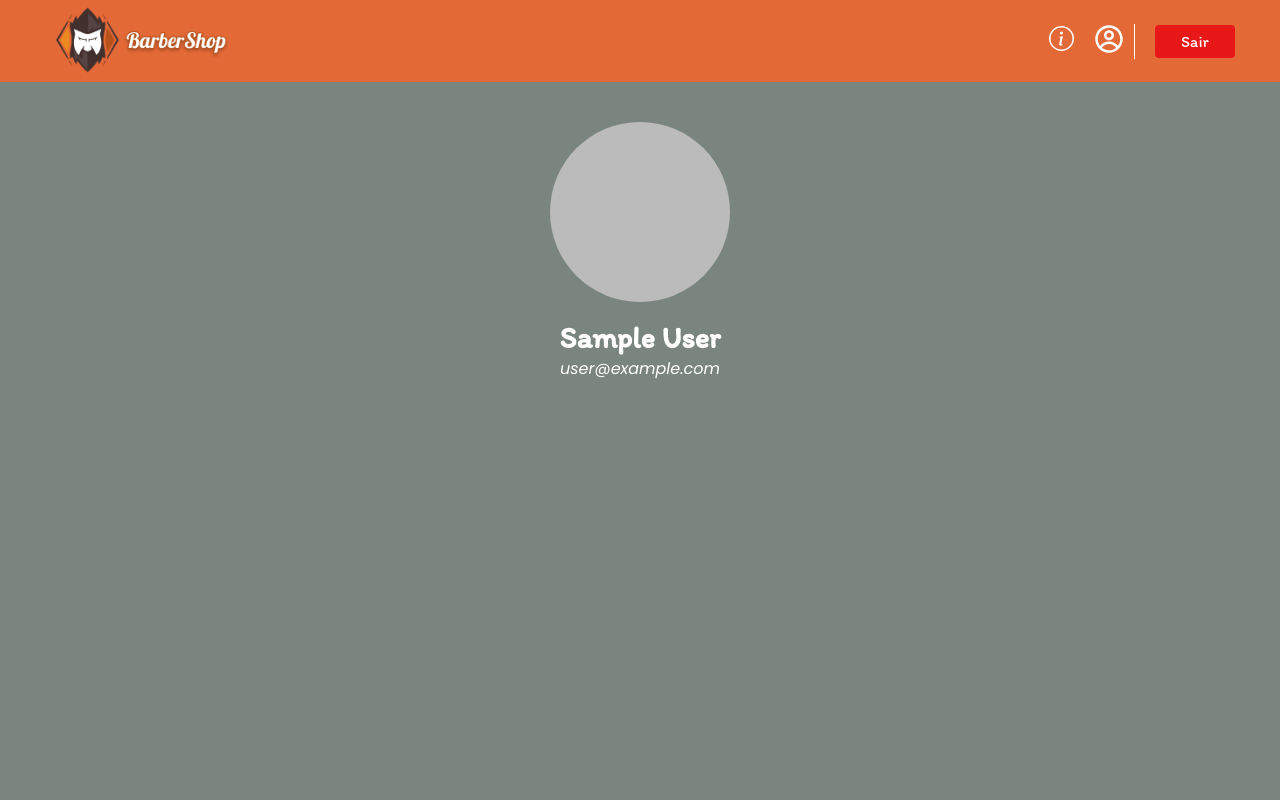
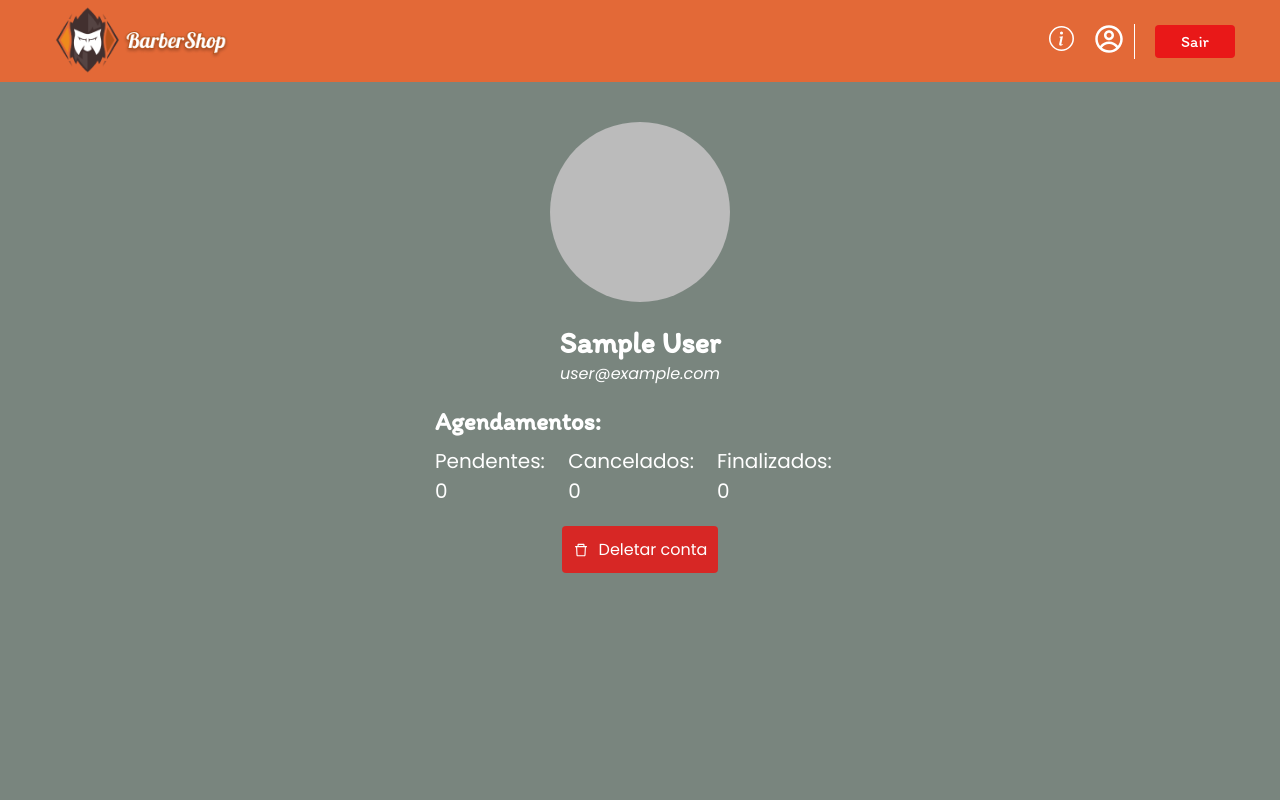
Before and after one commit to iarlen-reis/BarberShop, a React (Vite) app: page /profile in a window 1280 px wide. Shown: the top 800 px of the page. Built offline with nearby package versions, Linux system fonts and the light colour scheme; no server answers; the database is empty; sample sign-in values are in the browser's storage.

Commit message:
feat: creating schedule statistics in the user's profile and adding functionality to delete user.

```diff
--- a/src/context/AuthContext.tsx
+++ b/src/context/AuthContext.tsx
@@ -5,6 +5,7 @@ import {
   onAuthStateChanged,
   signOut,
   getAuth,
+  deleteUser,
   createUserWithEmailAndPassword,
   updateProfile,
   GoogleAuthProvider,
@@ -24,7 +25,8 @@ interface IAuthContext {
   loginWithGoogle: () => Promise<User>;
   loginUserWithEmail: (
     userData: IUserData
-  ) => Promise<UserCredential>
+  ) => Promise<UserCredential>;
+  DeleteUser: () => void;
 }
 
 interface IChildren {
@@ -50,6 +52,7 @@ const AuthContext = createContext<IAuthContext>({
   loginUserWithEmail: async () => {
     throw new Error("AuthContext não foi inicializado corretamente.");
   },
+  DeleteUser: () => ({}),
 
   });
 
@@ -108,6 +111,16 @@ export const AuthProvider = ({ children }: IChildren) => {
     }
   };
 
+  const DeleteUser = async () => {
+    try {
+        if(!auth.currentUser) return;
+
+        await deleteUser(auth.currentUser);
+    } catch (error) {
+        console.log(error)
+    }
+  }
+
   // logout user.
   const logout = async () => {
     try {
@@ -128,7 +141,8 @@ export const AuthProvider = ({ children }: IChildren) => {
         logout,
         useCreateUserWithEmail,
         loginWithGoogle,
-        loginUserWithEmail
+        loginUserWithEmail,
+        DeleteUser,
      }}
     >
       {children}
--- a/src/pages/Profile/Profile.tsx
+++ b/src/pages/Profile/Profile.tsx
@@ -7,15 +7,34 @@ import {
   ProfileImageStyled,
   ProfileNameStyled,
   ProfileEmailStyled,
+  ButtonDeleteStyled,
+  ServiceStyled,
 } from "./styles";
 
+import { AiOutlineDelete } from "react-icons/ai";
+
 import { useAuthContext } from "../../context/AuthContext";
+import { getUserDocuments } from "../../hooks/useFetchDocuments";
 
 import UserImage from "/Images/user.png";
 import { Navigate } from "react-router-dom";
 
 const Profile = () => {
-  const { user } = useAuthContext();
+  const { user, DeleteUser } = useAuthContext();
+
+  const { schedules } = getUserDocuments();
+
+  const pendingSchedules = schedules?.filter((schedules) =>
+    schedules.status.includes("pendente"),
+  ).length;
+
+  const canceledSchedules = schedules?.filter((schedules) =>
+    schedules.status.includes("cancelado"),
+  ).length;
+
+  const finishedSchedules = schedules?.filter((schedules) =>
+    schedules.status.includes("finalizado"),
+  ).length;
 
   if (!user) {
     return <Navigate to="/login" />;
@@ -35,6 +54,20 @@ const Profile = () => {
           <ProfileNameStyled>{user?.displayName}</ProfileNameStyled>
           <ProfileEmailStyled>{user?.email}</ProfileEmailStyled>
         </div>
+        <ServiceStyled>
+          <h2>Agendamentos:</h2>
+          <div>
+            <p>Pendentes: {pendingSchedules}</p>
+            <p>Cancelados: {canceledSchedules}</p>
+            <p>Finalizados: {finishedSchedules}</p>
+          </div>
+        </ServiceStyled>
+        <div>
+          <ButtonDeleteStyled onClick={DeleteUser}>
+            <AiOutlineDelete />
+            Deletar conta
+          </ButtonDeleteStyled>
+        </div>
       </ProfileStyled>
     </ContainerStyled>
   );
--- a/src/pages/Profile/styles.ts
+++ b/src/pages/Profile/styles.ts
@@ -10,7 +10,7 @@ export const ProfileStyled = styled.section`
   padding: 2rem;
   margin: 0 auto;
 
-  gap: ${({ theme }) => theme.gap.regular};
+  gap: ${({ theme }) => theme.gap.big};
 `;
 
 export const ProfileImageStyled = styled.div`
@@ -29,6 +29,10 @@ export const ProfileNameStyled = styled.h1`
   font-size: ${({ theme }) => theme.size.big};
 
   color: ${({ theme }) => theme.colors.textWhite};
+
+  @media (max-width: 350px) {
+    font-size: ${({ theme }) => theme.size.regular};
+  }
 `;
 
 export const ProfileEmailStyled = styled.p`
@@ -38,4 +42,98 @@ export const ProfileEmailStyled = styled.p`
   font-family: ${({ theme }) => theme.font.poppins};
 
   color: ${({ theme }) => theme.colors.textWhite};
+
+  @media (max-width: 350px) {
+    font-size: ${({ theme }) => theme.size.verySmall};
+  }
 `;
+
+export const ServiceStyled = styled.div`
+  display: flex;
+  flex-direction: column;
+
+  margin: 0 auto;
+
+  gap: ${({ theme }) => theme.gap.small};
+
+  color: ${({ theme }) => theme.colors.textWhite};
+
+  h2 {
+    font-size: ${({ theme }) => theme.size.superRegular};
+  }
+
+  > div {
+    display: flex;
+    font-size: ${({ theme }) => theme.size.regular};
+    font-family: ${({ theme }) => theme.font.poppins};
+
+    gap: ${({ theme }) => theme.gap.small};
+  }
+
+  @media (max-width: 530px) {
+    h2 {
+      font-size: ${({ theme }) => theme.size.regular};
+    }
+
+    > div {
+      font-size: ${({ theme }) => theme.size.small};
+    }
+  }
+
+  @media (max-width: 420px) {
+    h2 {
+      font-size: ${({ theme }) => theme.size.regular};
+    }
+
+    > div {
+      font-size: ${({ theme }) => theme.size.verySmall};
+    }
+  }
+
+  @media (max-width: 350px) {
+    h2 {
+      font-size: ${({ theme }) => theme.size.small};
+    }
+
+    > div {
+      font-size: ${({ theme }) => theme.size.verySmall};
+      justify-content: space-between;
+      align-items: center;
+      flex-wrap: wrap;
+    }
+  }
+`;
+
+export const ButtonDeleteStyled = styled.button`
+  display: flex;
+  align-items: center;
+  justify-content: center;
+
+  font-size: ${({ theme }) => theme.size.small};
+  font-family: ${({ theme }) => theme.font.poppins};
+
+  gap: ${({ theme }) => theme.gap.small};
+
+  padding: 1.1rem;
+
+  margin: 0 auto;
+
+  border: none;
+  border-radius: 4px;
+
+  cursor: pointer;
+  transition: 0.5s;
+
+  color: ${({ theme }) => theme.colors.textWhite};
+  background: rgba(255, 0, 0, 0.7);
+
+  :hover {
+    background: ${({ theme }) => theme.colors.textError};
+  }
+
+  @media (max-width: 420px) {
+    padding: 0.8rem;
+
+    font-size: 1.4rem;
+  }
+`;
```
